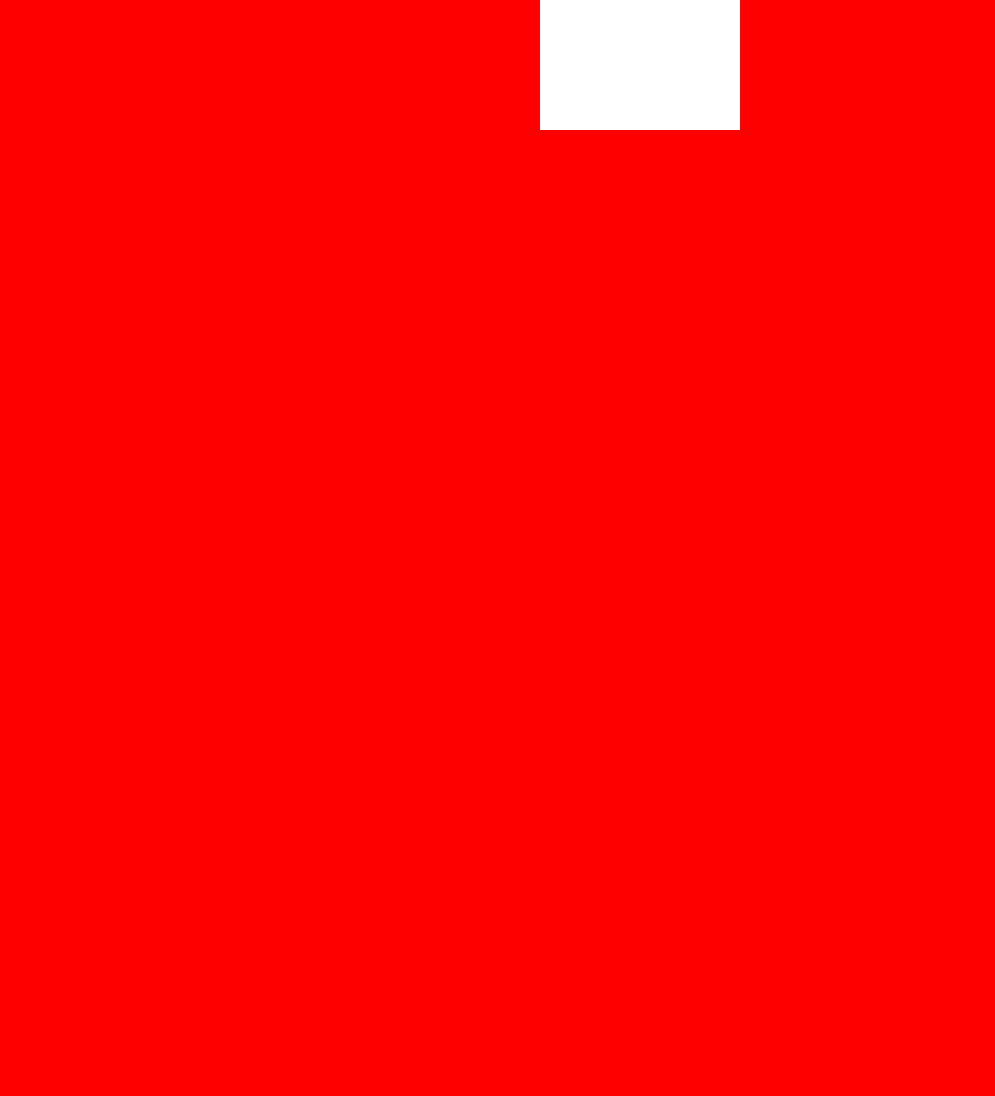
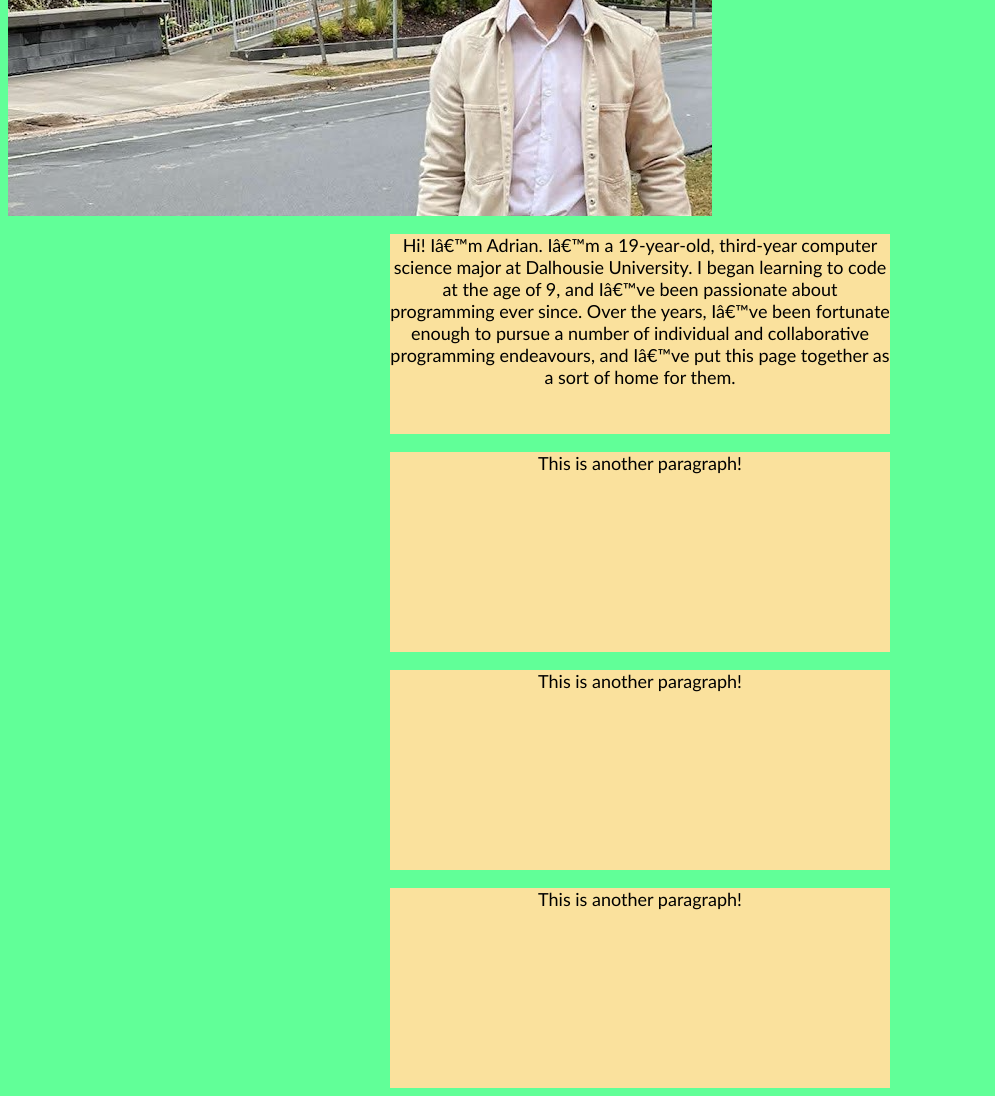
Before and after one commit to AdrianLloyd7113/Murphy, a plain HTML site: page examples/index.html in a window 1280 px wide. Shown: the part 314-1410 px from the top of the page, without its empty margins (0-995 px from the left). Before the commit the page ends 800 px from the top, so only its background shows below. Drawn offline with Linux system fonts and the light colour scheme.

Commit message:
Minor update to examples

```diff
--- a/examples/index.html
+++ b/examples/index.html
@@ -1 +1 @@
-<body style='background-color:rgb(255, 0, 0);'><div id='block'><p>Hello!</p></div><div id='block2'><p>Goodbye!</p></div><link rel="stylesheet" href="main.css"></body>
+<body style='background-color:rgb(97, 255, 152);'><div id='nameBlock'><p>Adrian Lloyd</p></div><div id='photo'><img src='adrian.png' alt=''></div><div id='intro'><p>Hi! I’m Adrian. I’m a 19-year-old, third-year computer science major at Dalhousie University. I began learning to code at the age of 9, and I’ve been passionate about programming ever since. Over the years, I’ve been fortunate enough to pursue a number of individual and collaborative programming endeavours, and I’ve put this page together as a sort of home for them.</p></div><div id='second'><p>This is another paragraph!</p></div><div id='third'><p>This is another paragraph!</p></div><div id='fourth'><p>This is another paragraph!</p></div><meta http-equiv="Content-Type" content="text/html;charset=utf-8"><link rel="stylesheet" href="main.css"></body>
--- a/examples/main.css
+++ b/examples/main.css
@@ -1,22 +1,58 @@
-#block {
+#nameBlock {
 background-color: rgb(255, 255, 255);
-width: 200;
-height: 200;
-max-width: 200;
-max-height: 200;
+width: 600;
+height: 100;
+max-width: 600;
+max-height: 100;
 margin: auto;
 text-align: center;
-font-family: Impact;
 font-size: 36px;
+font-family:  Impact;
 }
-#block2 {
-background-color: rgb(255, 255, 255);
-width: 200;
+#photo {
+margin: auto;
+}
+#intro {
+background-color: rgb(250, 225, 157);
+width: 500;
 height: 200;
-max-width: 200;
+max-width: 500;
 max-height: 200;
+font-family:  Trebuchet MS;
+font-size: 18px;
+text-align: center;
 margin: auto;
+}
+#second {
+background-color: rgb(250, 225, 157);
+width: 500;
+height: 200;
+max-width: 500;
+max-height: 200;
+font-family:  Trebuchet MS;
+font-size: 18px;
 text-align: center;
-font-family: Impact;
-font-size: 36px;
+margin: auto;
 }
+#third {
+background-color: rgb(250, 225, 157);
+width: 500;
+height: 200;
+max-width: 500;
+max-height: 200;
+font-family:  Trebuchet MS;
+font-size: 18px;
+text-align: center;
+margin: auto;
+}
+#fourth {
+background-color: rgb(250, 225, 157);
+width: 500;
+height: 200;
+max-width: 500;
+max-height: 200;
+font-family:  Trebuchet MS;
+font-size: 18px;
+text-align: center;
+margin: auto;
+}
```
Also changed, not shown: index.html (+8 -1 lines), examples/adrian.png (added), 5 other files.
